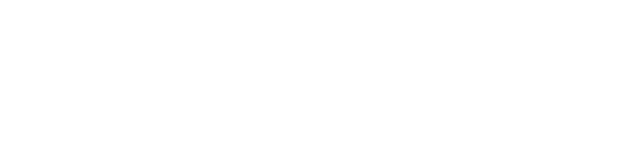
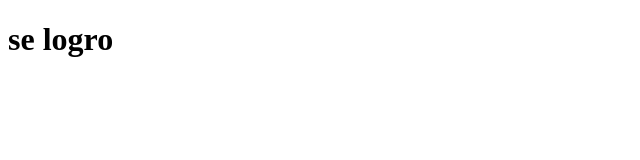
Before and after one commit to Michelle839/proyectNew, a plain HTML site: page index.html in a window 1280 px wide. Shown: the whole page, without its empty margins (0-640 px from the left). Drawn offline with Linux system fonts and the light colour scheme.

Commit message:
nuevos arreglos

```diff
--- a/index.html
+++ b/index.html
@@ -6,6 +6,8 @@
     <title>PRUEBA COMMIT</title>
 </head>
 <body>
-
+    <head>
+        <h1>se logro</h1>
+    </head>
 </body>
 </html>
```
Also changed, not shown: scripts.js (added).
